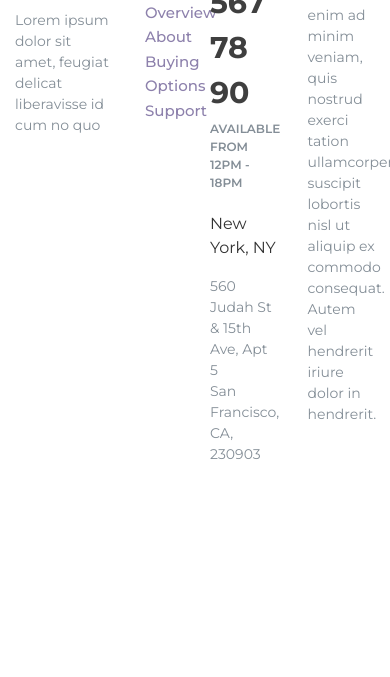
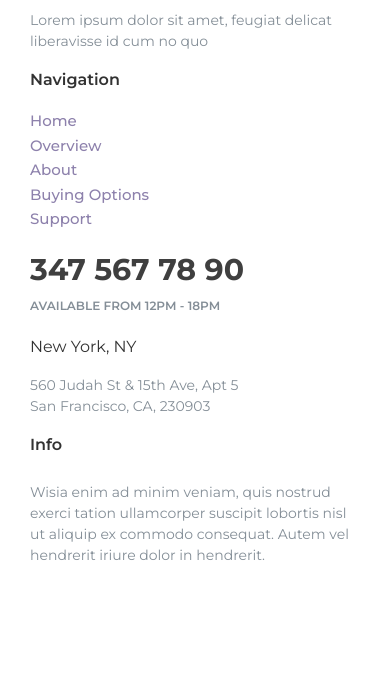
Before and after one commit to bartlomiej-pluta/forkio, a website: page src/index.html in a window 390 px wide. Shown: the part 10750-11427 px from the top of the page. Before the commit the page ends 11326 px from the top, so only its background shows below. Drawn offline with nearby package versions, Linux system fonts and the light colour scheme; files that its build step writes are made by us from their sources.

Commit message:
Enable RWD for footer

```diff
--- a/src/index.html
+++ b/src/index.html
@@ -510,7 +510,7 @@
     <div class="footer">
         <div class="container">
             <div class="row">
-                <div class="footer__about col-4">
+                <div class="footer__about col-12 col-md-4">
                     <div class="brand">
                         <img class="brand__logo" src="img/logo.svg" alt="Forkio logo">
                         <span class="brand__name">Fork</span>
@@ -520,7 +520,7 @@
                         Lorem ipsum dolor sit amet, feugiat delicat liberavisse id cum no quo
                     </p>
                 </div>
-                <div class="footer__nav col-2">
+                <div class="footer__nav col-12 col-md-2">
                     <p class="footer__nav__title">Navigation</p>
                     <ul class="footer__nav__navbar">
                         <li><a href="#">Home</a></li>
@@ -530,13 +530,13 @@
                         <li><a href="#">Support</a></li>
                     </ul>
                 </div>
-                <div class="footer__contact col-3">
+                <div class="footer__contact col-12 col-md-3">
                     <p class="footer__contact__phone">347 567 78 90</p>
                     <p class="footer__contact__availability">Available from 12PM - 18PM</p>
                     <p class="footer__contact__city">New York, NY</p>
                     <p class="footer__contact__address">560 Judah St & 15th Ave, Apt 5<br/>San Francisco, CA, 230903</p>
                 </div>
-                <div class="footer__info col-3">
+                <div class="footer__info col-12 col-md-3">
                     <p class="footer__info__title">Info</p>
                     <p class="footer__info__description">
                         Wisia enim ad minim veniam, quis nostrud exerci tation ullamcorper suscipit lobortis nisl ut
--- a/src/scss/_footer.scss
+++ b/src/scss/_footer.scss
@@ -88,4 +88,13 @@
       color: $regular-text;
     }
   }
+
+  @media all and (max-width: $phone) {
+    &__about,
+    &__nav,
+    &__contact,
+    &__info {
+      padding: 0 30px;
+    }
+  }
 }
```
